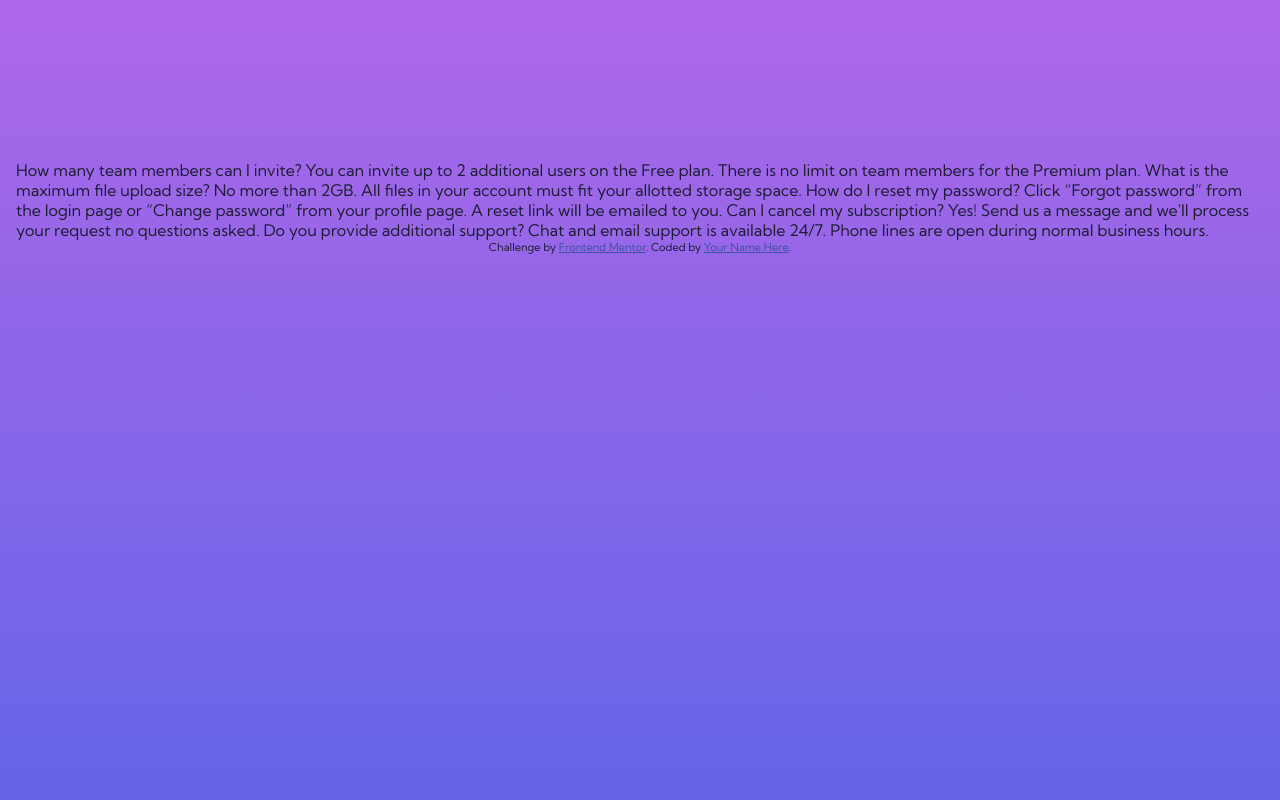
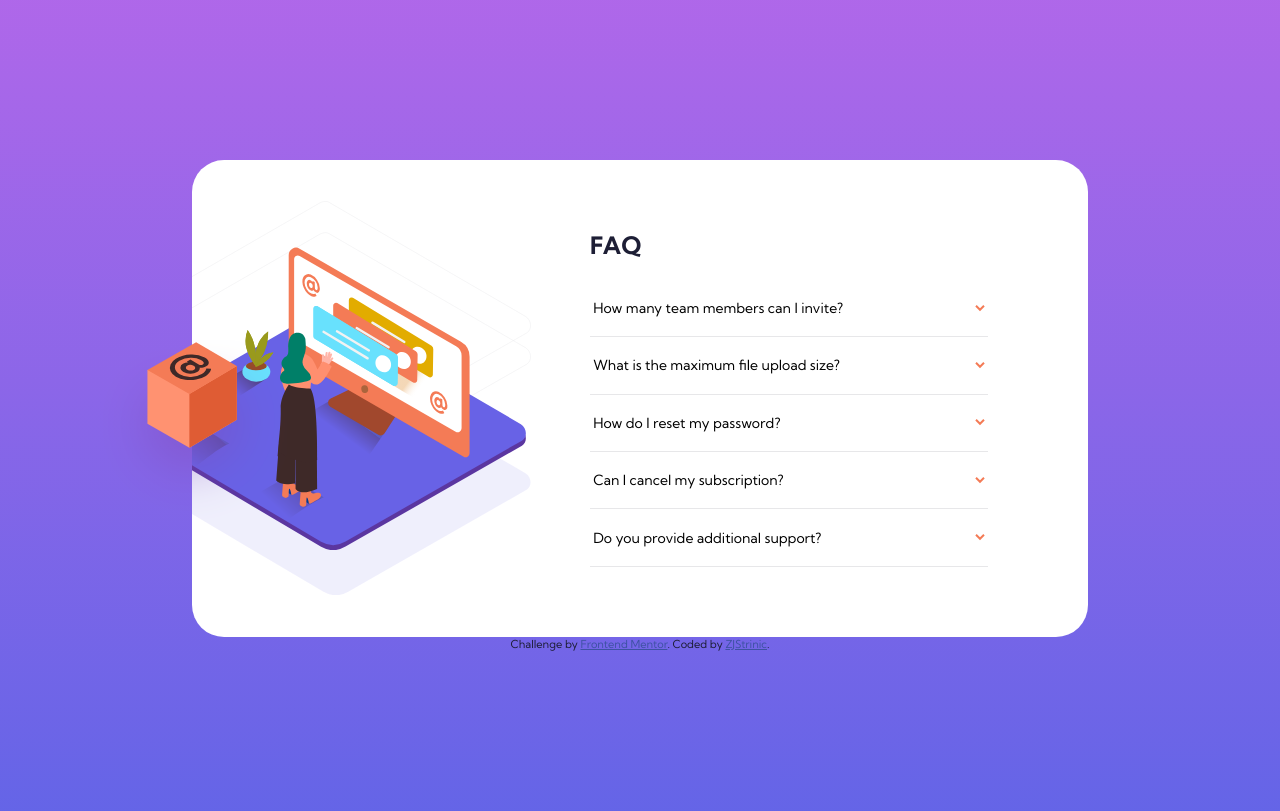
Before and after one commit to ZJStrinic/FAQ-Accordion-Card, a plain HTML site: page index.html in a window 1280 px wide. Drawn offline with Linux system fonts and the light colour scheme.

Commit message:
Update index.html

```diff
--- a/index.html
+++ b/index.html
@@ -15,29 +15,90 @@
 </head>
 
 <body>
+  <section class="card">
+    <img src="/images/illustration-box-desktop.svg" alt="orange box" class="card_box">
+    <div class="card_image">
+      <img src="/images/illustration-woman-online-desktop.svg" alt="woman online desktop" class="woman-desktop">
+    </div>
+    <div class="card_text">
+      <h1>FAQ</h1>
+
+      <div class="accordion">
+        <div class="accordion_item">
+          <button class="accordion_question">
             How many team members can I invite?
+          </button>
+          <div class="accordion_collapse collapse">
+            <div class="accordion_content">
               You can invite up to 2 additional users on the Free plan. There is no limit on
               team members for the Premium plan.
+            </div>
+          </div>
+        </div>
+      </div>
 
+      <div class="accordion">
+        <div class="accordion_item">
+          <button class="accordion_question">
             What is the maximum file upload size?
+          </button>
+          <div class="accordion_collapse collapse">
+            <div class="accordion_content">
               No more than 2GB. All files in your account must fit your allotted storage space.
+            </div>
+          </div>
+        </div>
+      </div>
 
+      <div class="accordion">
+        <div class="accordion_item">
+          <button class="accordion_question">
             How do I reset my password?
+          </button>
+          <div class="accordion_collapse collapse">
+            <div class="accordion_content">
               Click “Forgot password” from the login page or “Change password” from your profile page.
               A reset link will be emailed to you.
+            </div>
+          </div>
+        </div>
+      </div>
 
+      <div class="accordion">
+        <div class="accordion_item">
+          <button class="accordion_question">
             Can I cancel my subscription?
+          </button>
+          <div class="accordion_collapse collapse">
+            <div class="accordion_content">
               Yes! Send us a message and we'll process your request no questions asked.
+            </div>
+          </div>
+        </div>
+      </div>
 
+      <div class="accordion">
+        <div class="accordion_item">
+          <button class="accordion_question">
             Do you provide additional support?
+          </button>
+          <div class="accordion_collapse collapse">
+            <div class="accordion_content">
               Chat and email support is available 24/7. Phone lines are open during normal business hours.
+            </div>
+          </div>
+        </div>
+      </div>
+    </div>
+  </section>
+
 
 
 
   <script src="script.js"></script>
   <div class="attribution">
     Challenge by <a href="https://www.frontendmentor.io?ref=challenge" target="_blank">Frontend Mentor</a>.
-    Coded by <a href="#">Your Name Here</a>.
+    Coded by <a href="https://www.linkedin.com/in/zvonimirjstrinic/">ZJStrinic</a>.
   </div>
 
 </body>
```
Lines whose indentation alone changed are shown as unchanged.
